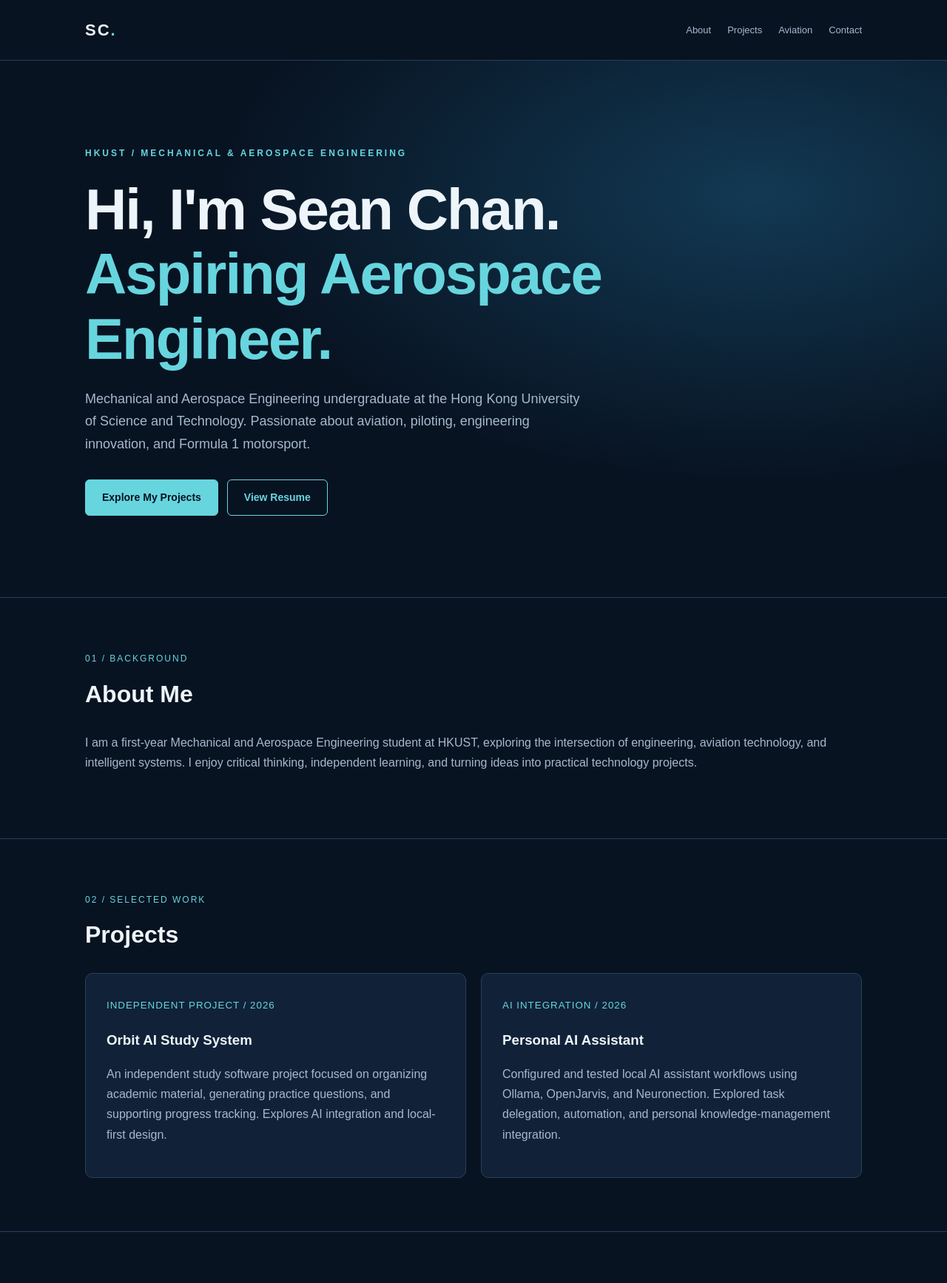
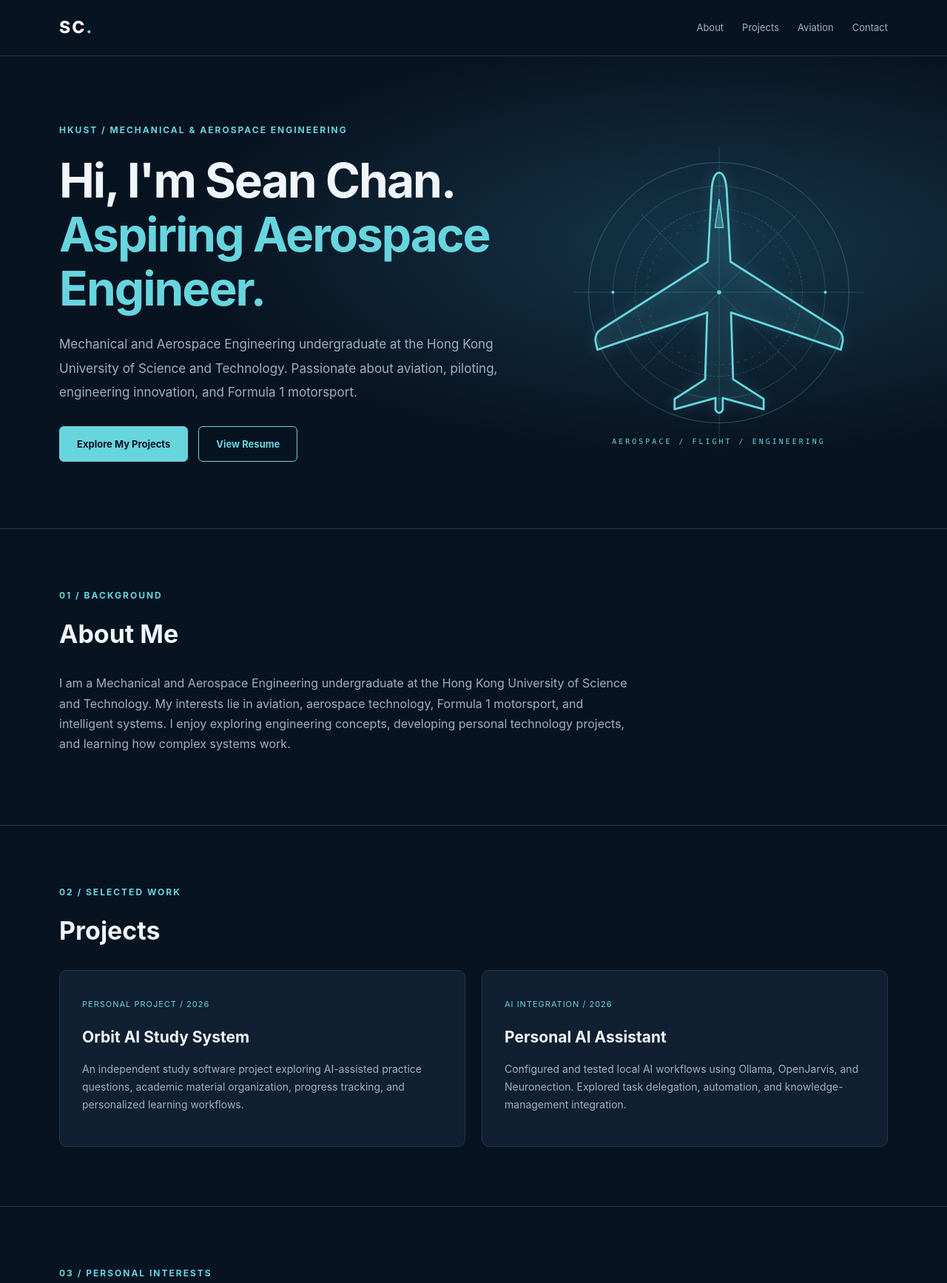
Before and after one commit to seanchc418/seanchc418.github.io, a plain HTML site: page index.html in a window 1280 px wide. Shown: the top 1734 px of the page at 74% size. Drawn offline with Linux system fonts and the light colour scheme.

Commit message:
index.html

```diff
--- a/index.html
+++ b/index.html
@@ -4,115 +4,155 @@
 <head>
   <meta charset="UTF-8">
   <meta name="viewport" content="width=device-width, initial-scale=1">
+
   <meta name="description"
-    content="Sean Chan — Aerospace Engineering Portfolio">
-  <title>Sean Chan | Engineering Portfolio</title>
+    content="Sean Chan — Mechanical and Aerospace Engineering student at HKUST. Engineering projects, aviation, and technology.">
+
+  <title>Sean Chan | Aerospace Engineering</title>
 
   <style>
     :root {
-      --bg: #081322;
-      --panel: #112238;
-      --line: #284057;
-      --text: #edf5fa;
-      --muted: #a5b9cc;
+      --bg: #081321;
+      --panel: #101f31;
+      --border: #23384c;
+      --text: #f0f5fa;
+      --muted: #9eb0c1;
       --accent: #67d5de;
     }
 
-    * { box-sizing: border-box; }
+    * {
+      box-sizing: border-box;
+    }
 
-    html { scroll-behavior: smooth; }
+    html {
+      scroll-behavior: smooth;
+    }
 
     body {
       margin: 0;
       background: var(--bg);
       color: var(--text);
-      font-family: Arial, Helvetica, sans-serif;
+      font-family: Inter, "Segoe UI", Arial, sans-serif;
       line-height: 1.7;
     }
 
-    a { color: inherit; text-decoration: none; }
+    a {
+      color: inherit;
+      text-decoration: none;
+    }
 
     .container {
-      width: min(1050px, 90%);
-      margin: auto;
+      width: min(1120px, 90%);
+      margin: 0 auto;
     }
 
+    /* Navigation */
+
     header {
-      border-bottom: 1px solid var(--line);
+      border-bottom: 1px solid var(--border);
+      background: var(--bg);
     }
 
     nav {
+      min-height: 75px;
       display: flex;
       align-items: center;
       justify-content: space-between;
-      padding: 22px 0;
-      gap: 16px;
+      gap: 20px;
     }
 
     .logo {
-      font-size: 22px;
+      font-size: 23px;
       font-weight: 800;
       letter-spacing: 2px;
     }
 
-    .logo span, .accent { color: var(--accent); }
-
-    .links { display: flex; gap: 22px; }
-
-    .links a {
-      font-size: 13px;
-      color: var(--muted);
+    .logo span {
+      color: var(--accent);
     }
 
-    .links a:hover { color: var(--accent); }
+    .nav-links {
+      display: flex;
+      gap: 25px;
+      flex-wrap: wrap;
+    }
+
+    .nav-links a {
+      color: var(--muted);
+      font-size: 13px;
+      transition: color 0.2s;
+    }
+
+    .nav-links a:hover {
+      color: var(--accent);
+    }
+
+    /* Hero */
 
     .hero {
-      padding: 115px 0 110px;
-      border-bottom: 1px solid var(--line);
+      min-height: 630px;
+      display: flex;
+      align-items: center;
+      border-bottom: 1px solid var(--border);
+
       background:
         radial-gradient(
-          ellipse at 80% 25%,
-          #123953 0%,
-          transparent 50%
+          ellipse at 75% 40%,
+          #15364a 0%,
+          transparent 52%
         );
+    }
+
+    .hero-layout {
+      display: grid;
+      grid-template-columns: 1.15fr 0.85fr;
+      align-items: center;
+      gap: 45px;
+      padding: 90px 0;
     }
 
     .eyebrow {
       color: var(--accent);
       font-size: 12px;
-      font-weight: bold;
-      letter-spacing: 3px;
+      font-weight: 700;
+      letter-spacing: 2px;
       text-transform: uppercase;
     }
 
     h1 {
-      font-size: clamp(42px, 7vw, 78px);
-      line-height: 1.12;
+      font-size: clamp(40px, 5vw, 68px);
+      line-height: 1.14;
       letter-spacing: -2px;
       margin: 22px 0;
     }
 
+    .accent {
+      color: var(--accent);
+    }
+
     .intro {
-      font-size: 18px;
-      max-width: 670px;
+      max-width: 610px;
       color: var(--muted);
+      font-size: 17px;
+      line-height: 1.9;
     }
 
     .buttons {
       display: flex;
       flex-wrap: wrap;
-      gap: 12px;
-      margin-top: 32px;
+      gap: 14px;
+      margin-top: 30px;
     }
 
     .button {
       display: inline-block;
-      padding: 12px 22px;
+      padding: 12px 23px;
       border: 1px solid var(--accent);
       border-radius: 6px;
       color: var(--accent);
-      font-weight: bold;
-      font-size: 14px;
+      font-size: 13px;
+      font-weight: 700;
+      transition: all 0.2s;
     }
 
     .button.primary {
@@ -120,69 +160,222 @@
       color: var(--bg);
     }
 
-    section.content { padding: 72px 0; }
+    .button:hover {
+      transform: translateY(-2px);
+      box-shadow: 0 5px 20px #67d5de22;
+    }
+
+    /* Aircraft Visual */
+
+    .hero-visual {
+      position: relative;
+      display: flex;
+      justify-content: center;
+      align-items: center;
+      min-height: 390px;
+    }
+
+    .flight-display {
+      position: relative;
+      width: min(100%, 420px);
+      aspect-ratio: 1;
+      display: grid;
+      place-items: center;
+    }
+
+    .flight-display::before {
+      content: "";
+      position: absolute;
+      inset: 8%;
+      border: 1px solid #67d5de50;
+      border-radius: 50%;
+    }
+
+    .flight-display::after {
+      content: "";
+      position: absolute;
+      inset: 23%;
+      border: 1px dashed #67d5de45;
+      border-radius: 50%;
+    }
+
+    .flight-display svg {
+      width: 100%;
+      height: 100%;
+      position: relative;
+      z-index: 1;
+      overflow: visible;
+    }
+
+    .aircraft {
+      fill: #67d5de12;
+      stroke: var(--accent);
+      stroke-width: 4;
+      stroke-linejoin: round;
+      stroke-linecap: round;
+      filter: drop-shadow(0 0 13px #67d5de55);
+    }
+
+    .technical-line {
+      stroke: #67d5de50;
+      fill: none;
+      stroke-width: 1;
+    }
+
+    .visual-label {
+      color: var(--accent);
+      font-family: Consolas, monospace;
+      font-size: 10px;
+      letter-spacing: 3px;
+      position: absolute;
+      bottom: 0;
+    }
+
+    /* Sections */
+
+    section.content {
+      padding: 80px 0;
+    }
 
     .section-label {
       color: var(--accent);
       font-size: 12px;
       letter-spacing: 2px;
+      font-weight: 700;
     }
 
     h2 {
-      font-size: 32px;
-      margin: 10px 0 25px;
+      font-size: 34px;
+      margin: 12px 0 25px;
     }
 
-    p { color: var(--muted); }
+    p {
+      color: var(--muted);
+    }
 
-    .grid {
+    .about-text {
+      max-width: 780px;
+      font-size: 16px;
+    }
+
+    .section-divider {
+      border-top: 1px solid var(--border);
+    }
+
+    /* Projects */
+
+    .project-grid {
       display: grid;
       grid-template-columns: repeat(2, 1fr);
-      gap: 20px;
+      gap: 22px;
     }
 
-    .card {
+    .project-card {
       background: var(--panel);
-      border: 1px solid var(--line);
+      border: 1px solid var(--border);
+      padding: 30px;
       border-radius: 10px;
-      padding: 28px;
+      transition: border-color 0.2s;
     }
 
-    .card:hover { border-color: var(--accent); }
+    .project-card:hover {
+      border-color: var(--accent);
+    }
 
-    .card small {
+    .project-card small {
       color: var(--accent);
+      font-size: 11px;
       letter-spacing: 1px;
     }
 
-    .card h3 { margin-bottom: 8px; }
-
-    .wide {
-      border-top: 1px solid var(--line);
+    .project-card h3 {
+      font-size: 21px;
+      margin: 14px 0 10px;
     }
 
-    footer {
-      border-top: 1px solid var(--line);
-      padding: 25px 0;
-      text-align: center;
-      color: var(--muted);
-      font-size: 12px;
+    .project-card p {
+      font-size: 14px;
     }
 
-    @media (max-width: 650px) {
-      .grid { grid-template-columns: 1fr; }
-      nav { flex-wrap: wrap; }
-      .links { gap: 12px; }
-      .hero { padding: 75px 0; }
+    /* Interests */
+
+    .interest-box {
+      background: var(--panel);
+      border: 1px solid var(--border);
+      border-radius: 10px;
+      padding: 30px;
+    }
+
+    .interest-box h3 {
+      margin-top: 0;
+    }
+
+    /* Footer */
+
+    footer {
+      padding: 28px 0;
+      border-top: 1px solid var(--border);
+      text-align: center;
+      font-size: 12px;
+      color: var(--muted);
+    }
+
+    /* Mobile */
+
+    @media (max-width: 850px) {
+      .hero-layout {
+        grid-template-columns: 1fr;
+        gap: 10px;
+        padding: 70px 0;
+      }
+
+      .hero-visual {
+        min-height: 300px;
+      }
+
+      .flight-display {
+        max-width: 310px;
+      }
+
+      .project-grid {
+        grid-template-columns: 1fr;
+      }
+    }
+
+    @media (max-width: 550px) {
+      nav {
+        padding: 17px 0;
+        flex-wrap: wrap;
+      }
+
+      .nav-links {
+        gap: 14px;
+      }
+
+      h1 {
+        font-size: 38px;
+      }
+
+      .intro {
+        font-size: 15px;
+      }
+
+      section.content {
+        padding: 55px 0;
+      }
     }
   </style>
 </head>
 
 <body>
+
+  <!-- Navigation -->
+
   <header>
     <nav class="container">
-      <a class="logo" href="#">SC<span>.</span></a>
-      <div class="links">
+      <a href="#home" class="logo">SC<span>.</span></a>
+
+      <div class="nav-links">
         <a href="#about">About</a>
         <a href="#projects">Projects</a>
         <a href="#aviation">Aviation</a>
@@ -192,15 +385,22 @@
   </header>
 
   <main>
-    <section class="hero" id="about">
-      <div class="container">
+
+    <!-- Hero Section -->
+
+    <section class="hero" id="home">
+      <div class="container hero-layout">
+
+        <div class="hero-text">
           <div class="eyebrow">
             HKUST / Mechanical & Aerospace Engineering
           </div>
 
           <h1>
             Hi, I'm Sean Chan.<br>
-          <span class="accent">Aspiring Aerospace Engineer.</span>
+            <span class="accent">
+              Aspiring Aerospace Engineer.
+            </span>
           </h1>
 
           <p class="intro">
@@ -219,97 +419,212 @@
             </a>
           </div>
         </div>
+
+        <!-- Aircraft illustration -->
+
+        <div class="hero-visual">
+          <div class="flight-display">
+
+            <svg viewBox="0 0 600 560"
+                 role="img"
+                 aria-label="Technical aircraft illustration">
+
+              <!-- Engineering grid -->
+              <g class="technical-line">
+                <path d="M300 0 V560"/>
+                <path d="M20 280 H580"/>
+                <circle cx="300" cy="280" r="205"/>
+                <circle cx="300" cy="280" r="140"
+                        stroke-dasharray="5 10"/>
+                <path d="M150 130 L450 430"/>
+                <path d="M450 130 L150 430"/>
+              </g>
+
+              <!-- Top view aircraft -->
+              <path class="aircraft" d="
+                M300 49
+                C291 49 286 66 285 90
+                L278 221
+                L73 351
+                Q61 358 61 373
+                L65 391
+                L277 319
+                L273 448
+                L214 486
+                L214 506
+                L293 484
+                L293 507
+                Q300 519 307 507
+                L307 484
+                L386 506
+                L386 486
+                L327 448
+                L323 319
+                L535 391
+                L539 373
+                Q539 358 527 351
+                L322 221
+                L315 90
+                C314 66 309 49 300 49
+                Z
+              "/>
+
+              <!-- Cockpit -->
+              <path d="
+                M300 100
+                L292 155
+                L308 155
+                Z
+              " fill="#67d5de55"
+                stroke="#67d5de"
+                stroke-width="2"/>
+
+              <!-- Technical markers -->
+              <g fill="#67d5de">
+                <circle cx="300" cy="280" r="4"/>
+                <circle cx="95" cy="280" r="3"/>
+                <circle cx="505" cy="280" r="3"/>
+              </g>
+
+            </svg>
+
+            <div class="visual-label">
+              AEROSPACE / FLIGHT / ENGINEERING
+            </div>
+
+          </div>
+        </div>
+
+      </div>
     </section>
 
-    <section class="content container">
-      <div class="section-label">01 / BACKGROUND</div>
+    <!-- About -->
+
+    <section class="content container" id="about">
+      <div class="section-label">
+        01 / BACKGROUND
+      </div>
+
       <h2>About Me</h2>
-      <p>
-        I am a first-year Mechanical and Aerospace Engineering
-        student at HKUST, exploring the intersection of
-        engineering, aviation technology, and intelligent systems.
-        I enjoy critical thinking, independent learning, and
-        turning ideas into practical technology projects.
+
+      <p class="about-text">
+        I am a Mechanical and Aerospace Engineering undergraduate
+        at the Hong Kong University of Science and Technology.
+        My interests lie in aviation, aerospace technology,
+        Formula 1 motorsport, and intelligent systems.
+
+        I enjoy exploring engineering concepts, developing
+        personal technology projects, and learning how
+        complex systems work.
       </p>
     </section>
 
-    <section class="content wide" id="projects">
+    <!-- Projects -->
+
+    <section class="content section-divider" id="projects">
       <div class="container">
-        <div class="section-label">02 / SELECTED WORK</div>
+
+        <div class="section-label">
+          02 / SELECTED WORK
+        </div>
+
         <h2>Projects</h2>
 
-        <div class="grid">
-          <article class="card">
-            <small>INDEPENDENT PROJECT / 2026</small>
+        <div class="project-grid">
+
+          <article class="project-card">
+            <small>PERSONAL PROJECT / 2026</small>
             <h3>Orbit AI Study System</h3>
+
             <p>
-              An independent study software project focused on
-              organizing academic material, generating practice
-              questions, and supporting progress tracking.
-              Explores AI integration and local-first design.
+              An independent study software project exploring
+              AI-assisted practice questions, academic material
+              organization, progress tracking, and personalized
+              learning workflows.
             </p>
           </article>
 
-          <article class="card">
+          <article class="project-card">
             <small>AI INTEGRATION / 2026</small>
             <h3>Personal AI Assistant</h3>
+
             <p>
-              Configured and tested local AI assistant workflows
+              Configured and tested local AI workflows
               using Ollama, OpenJarvis, and Neuronection.
-              Explored task delegation, automation, and
-              personal knowledge-management integration.
+              Explored task delegation, automation,
+              and knowledge-management integration.
             </p>
           </article>
+
         </div>
       </div>
     </section>
 
-    <section class="content wide" id="aviation">
+    <!-- Aviation -->
+
+    <section class="content section-divider" id="aviation">
       <div class="container">
-        <div class="section-label">03 / PERSONAL INTERESTS</div>
+
+        <div class="section-label">
+          03 / PERSONAL INTERESTS
+        </div>
+
         <h2>Aviation & Flight Simulation</h2>
 
-        <div class="card">
-          <small>MICROSOFT FLIGHT SIMULATOR</small>
-          <h3>Exploring the World of Flight</h3>
+        <div class="interest-box">
+          <h3>Microsoft Flight Simulator</h3>
+
           <p>
-            I regularly engage with Microsoft Flight Simulator
-            using a dedicated joystick and throttle setup.
-            Flight simulation reflects my continuing interest
-            in aviation, aircraft, and piloting.
+            I regularly use Microsoft Flight Simulator
+            with a dedicated joystick and throttle setup.
+
+            Flight simulation reflects my ongoing interest
+            in aircraft, aviation technology, and piloting.
           </p>
         </div>
       </div>
     </section>
 
-    <section class="content wide" id="contact">
+    <!-- Contact -->
+
+    <section class="content section-divider" id="contact">
       <div class="container">
-        <div class="section-label">04 / GET IN TOUCH</div>
-        <h2>Contact</h2>
+
+        <div class="section-label">
+          04 / CONTACT
+        </div>
+
+        <h2>Get In Touch</h2>
+
         <p>
-          Interested in connecting about engineering,
-          aviation, or technology projects?
+          Interested in discussing aviation, engineering,
+          motorsport, or technology projects?
+          Feel free to connect.
         </p>
 
         <div class="buttons">
-          <!-- Replace the email before publishing -->
+
+          <!-- Replace with your real email -->
           <a class="button primary"
              href="mailto:seanchc418@gmail.com">
             Email Me
           </a>
 
-          <!-- Replace YOUR_USERNAME -->
+          <!-- Replace with your GitHub username -->
           <a class="button"
              href="https://github.com/seanchc418">
             GitHub
           </a>
+
         </div>
       </div>
     </section>
+
   </main>
 
   <footer>
-    Sean Chan · Mechanical & Aerospace Engineering · HKUST
+    Sean Chan · HKUST · Mechanical & Aerospace Engineering
   </footer>
+
 </body>
 </html>
```
Lines whose indentation alone changed are shown as unchanged.
